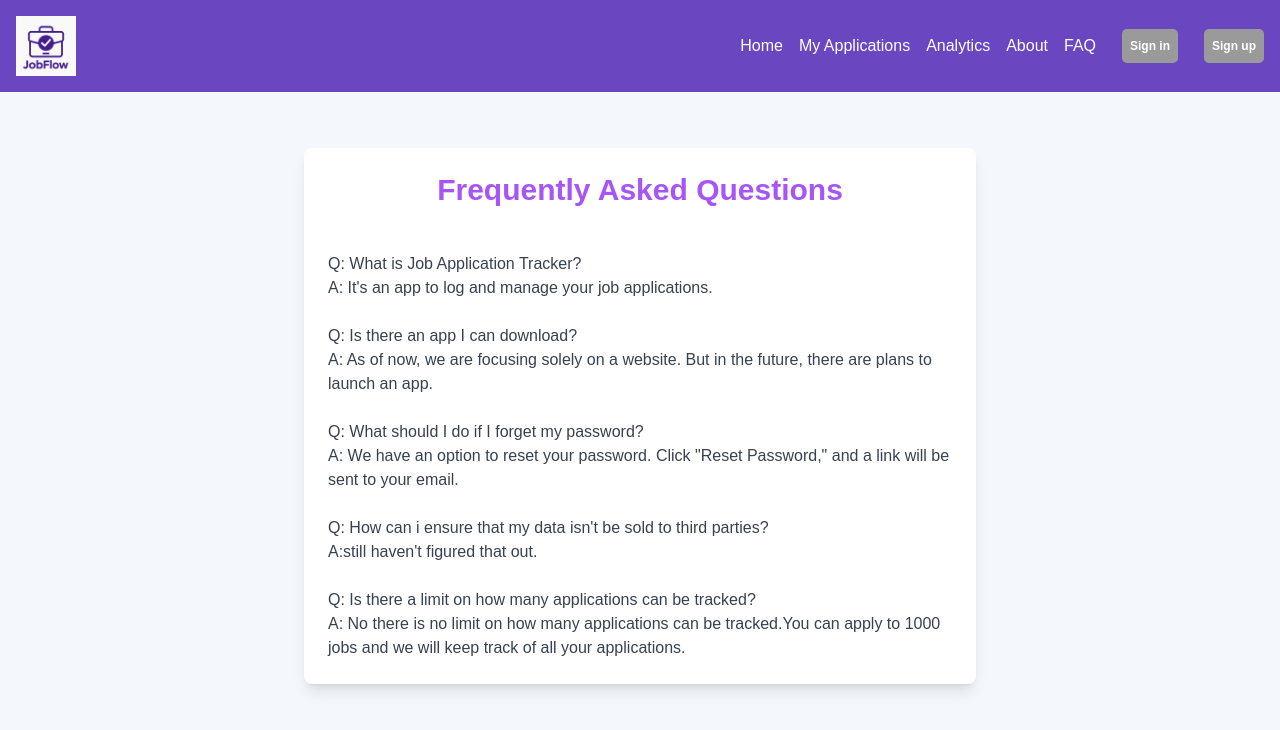
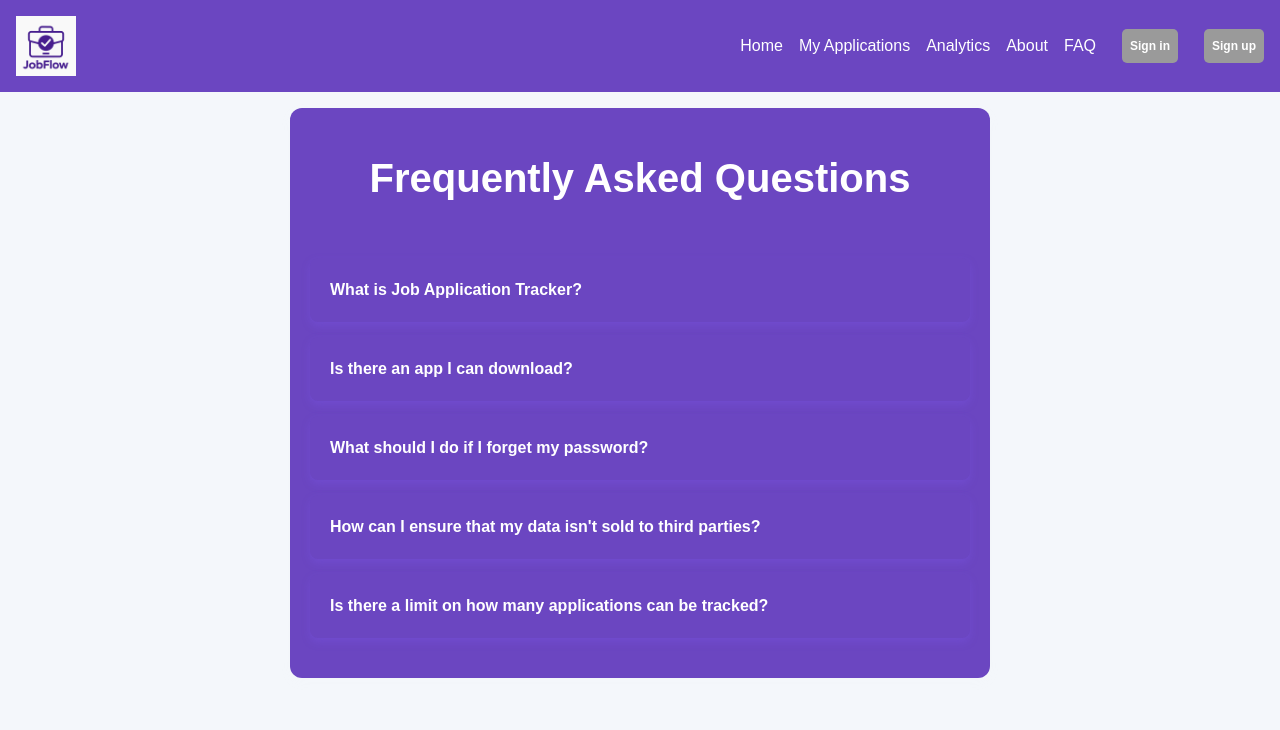
Before and after one commit to perezc14-msu/CSIT415-Project, a Next.js app in the folder jobflow/: page /faq in a window 1280 px wide. Shown: the top 730 px of the page. Built offline with nearby package versions, Linux system fonts and the light colour scheme; no server answers.

Commit message:
faq page
updated faq page

```diff
--- /dev/null
+++ b/jobflow/app/faq/faq.css
@@ -0,0 +1,50 @@
+.faq-container {
+    max-width: 700px;
+    margin: 0 auto;
+    padding: 40px 20px;
+    background: #6b46c1;
+    border-radius: 12px;
+    box-shadow: 0 4px 12px rgba(237, 234, 234, 0.05);
+    text-align: center;
+  }
+
+  .faq-title {
+    font-size: 40px;
+    margin-bottom: 30px;
+    color: white; /* Match text color */
+  }
+
+  .faq-list {
+    display: flex;
+    flex-direction: column;
+    gap: 15px;
+  }
+
+  .faq-item {
+    background: #6b46c1; /* Purple background */
+    color: white;
+    padding: 20px;
+    border-radius: 8px;
+    text-align: left;
+    box-shadow: 0 4px 8px rgba(126, 91, 239, 0.3);
+    cursor: pointer;
+    transition: transform 0.2s, background-color 0.3s;
+  }
+
+  .faq-item:hover {
+    transform: translateY(-3px);
+    background-color: #8c5ae3; /* light purple hover */
+  }
+
+  .faq-question {
+    font-size: 16px;
+    font-weight: 600;
+    margin: 0;
+    color: white; /* Match text color */
+  }
+
+  .faq-answer {
+    margin-top: 10px;
+    font-size: 14px;
+    color: white; /* Match text color */
+  }
--- a/jobflow/app/faq/page.js
+++ b/jobflow/app/faq/page.js
@@ -1,39 +1,59 @@
+"use client";
+
+import { useState } from "react";
+import "./FAQ.css";
+
 export default function FAQ() {
+  const [openIndex, setOpenIndex] = useState(null);
+
+  const toggleAnswer = (index) => {
+    setOpenIndex(openIndex === index ? null : index);
+  };
+
+
+
+  const faqs = [
+    {
+      question: "What is Job Application Tracker?",
+      answer: "It's an app to log and manage your job applications.",
+    },
+    {
+      question: "Is there an app I can download?",
+      answer:
+        "As of now, we are focusing solely on a website. But in the future, there are plans to launch an app.",
+    },
+    {
+      question: "What should I do if I forget my password?",
+      answer:
+        'We have an option to reset your password. Click "Reset Password," and a link will be sent to your email.',
+    },
+    {
+      question: "How can I ensure that my data isn't sold to third parties?",
+      answer: "We are committed to never share or sell data.",
+    },
+    {
+      question: "Is there a limit on how many applications can be tracked?",
+      answer:
+        "No, there is no limit. You can apply to 1000 jobs and we will keep track of all your applications.",
+    },
+  ];
+
   return (
-    <div className="max-w-2xl mx-auto mt-10 p-6 bg-white shadow-lg rounded-lg">
-      <h1 className="text-3xl font-bold mb-6 text-center text-purple-500">Frequently Asked Questions</h1>
+    <div className="faq-container">
+      <h1 className="faq-title">Frequently Asked Questions</h1>
 
-      <div className="space-y-6">
-        <div>
-          <p className="text-gray-700">Q: What is Job Application Tracker?</p>
-          <p className="text-gray-700">A: It's an app to log and manage your job applications.</p>
-        </div>
-
-        <div>
-          <p className="text-gray-700">Q: Is there an app I can download?</p>
-          <p className="text-gray-700">
-            A: As of now, we are focusing solely on a website. But in the future, there are plans to launch an app.
-          </p>
-        </div>
-
-        <div>
-          <p className="text-gray-700">Q: What should I do if I forget my password?</p>
-          <p className="text-gray-700">
-            A: We have an option to reset your password. Click "Reset Password," and a link will be sent to your email.
-          </p>
-        </div>
-
-        <div>
-          <p className="text-gray-700">Q: How can i ensure that my data isn't be sold to third parties?</p>
-          <p className="text-gray-700">A:still haven't figured that out.</p>
-        </div>
-
-        <div>
-          <p className="text-gray-700">Q: Is there a limit on how many applications can be tracked?</p>
-          <p className="text-gray-700">A: No there is no limit on how many applications can be tracked.You can apply to 1000 jobs and we will keep track of all your applications.</p>
-        </div>
+      <div className="faq-list">
+        {faqs.map((faq, index) => (
+          <div
+            key={index}
+            className={`faq-item ${openIndex === index ? "open" : ""}`}
+            onClick={() => toggleAnswer(index)}
+          >
+            <p className="faq-question">{faq.question}</p>
+            {openIndex === index && <p className="faq-answer">{faq.answer}</p>}
+          </div>
+        ))}
       </div>
     </div>
-
   );
 }
```
